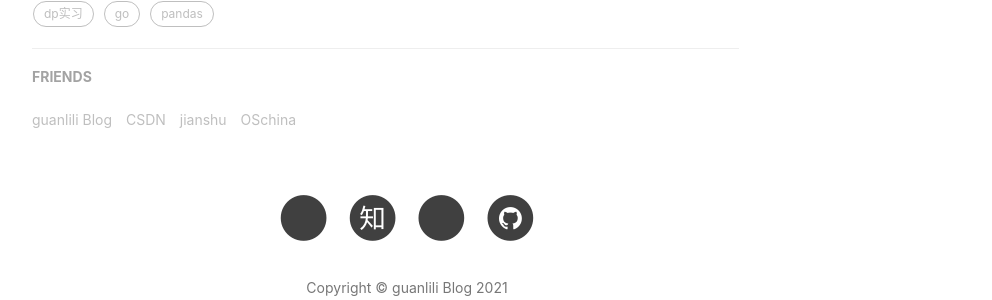
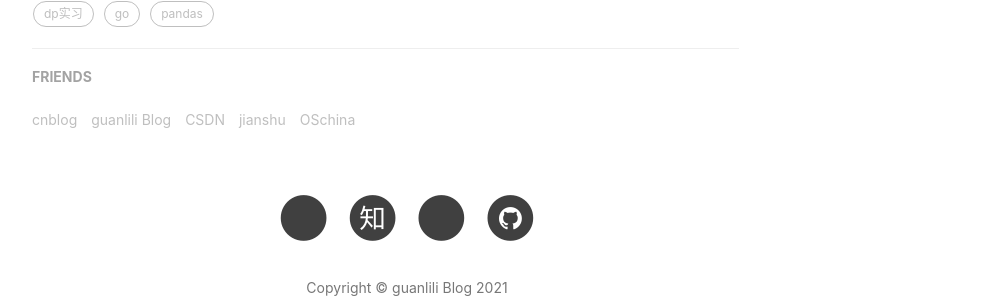
Before and after one commit to guanlili/guanlili.github.io, a Jekyll site: the page built from _posts/study/2020-01-11-docker学习笔记.md, in a window 1280 px wide and 900 px high, scrolled down 3006 px. Shown: the part 485-785 px from the top of the window, without its empty margins (233-1225 px from the left). Built offline with Jekyll 4.4.1, drawn with Linux system fonts in a browser that asks for light colours; nearby versions of some CDN libraries; comment, search, counter and statistics services are not loaded; a style sheet for code colours, icons or effects is not loaded; grey boxes are pictures that could not be loaded.

Commit message:
add friend

```diff
--- a/_config.yml
+++ b/_config.yml
@@ -101,9 +101,13 @@ page-mathjax: false
 
 # Friends友链
 friends: [
+  {
+       title: "cnblog",
+        href: "https://www.cnblogs.com/guanlili/"
+    },
     {
        title: "guanlili Blog",
-        href: "https://guanlili.github.io/"
+        href: "https://guanlili1921.gitee.io/"
     },
       {
        title: "CSDN",
```
